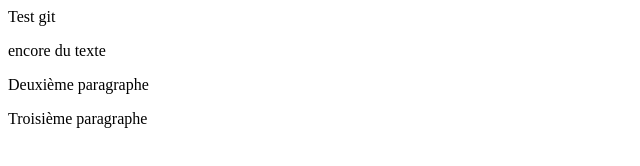
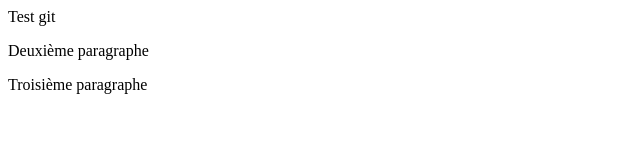
Before and after one commit to djasan/OEfCEPPIC, a plain HTML site: page index.html in a window 1280 px wide. Shown: the whole page, without its empty margins (0-640 px from the left). Drawn offline with Linux system fonts and the light colour scheme.

Commit message:
Suppression texte index

```diff
--- a/index.html
+++ b/index.html
@@ -1,6 +1,5 @@
 <p>Test git</p>
 
-<p>encore du texte</p>
 <p>Deuxième paragraphe</p>
 
 <p>Troisième paragraphe</p>
```
